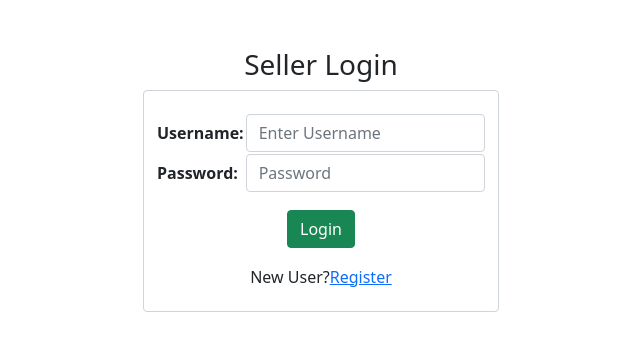
After one commit to VrindhaAravind/ElectronicStore, a Django app: page /seller/login in a window 1280 px wide. The commit adds this page. Shown: the top 351 px of the page, without its empty margins (319-959 px from the left). Run offline with Django 3.2, Linux system fonts and the light colour scheme.

Commit message:
Add product by seller

```diff
--- a/electronicstore/seller/forms.py
+++ b/electronicstore/seller/forms.py
@@ -1,7 +1,7 @@
 from django import forms
 from django.contrib.auth.models import User
 from django.contrib.auth.forms import UserCreationForm
-from .models import Seller_Details
+from .models import Seller_Details,Products
 
 class UserForm(UserCreationForm):
     username = forms.CharField(max_length=15, widget=(
@@ -33,3 +33,46 @@ class ProfileForm(forms.ModelForm):
     class Meta:
         model = Seller_Details
         fields = ['address','bank_name','account_number','ifsc_code']
+
+
+class LoginForm(forms.Form):
+    username = forms.CharField(max_length=15, widget=(
+        forms.TextInput(attrs={'class': 'form-control', 'placeholder': 'Enter Username'})))
+    password = forms.CharField(widget=forms.PasswordInput(attrs={'class': 'form-control', 'placeholder': 'Password'}))
+
+
+class ProductAddForm(forms.ModelForm):
+
+    class Meta:
+        model = Products
+        exclude = ('user',)
+
+        category_options = [
+            ('mobile','Mobile'),
+            ('laptop','Laptop'),
+            ('tablet','Tablet')
+        ]
+
+        brand_names = [
+            ('apple','Apple'),
+            ('samsung', 'Samsung'),
+            ('oneplus', 'OnePlus'),
+            ('redmi','Redmi'),
+            ('oppo', 'OPPO'),
+            ('lenovo', 'Lenovo')
+
+        ]
+
+        widgets = {
+            'product_name':forms.TextInput(attrs={'class':'from-control'}),
+            'category':forms.Select(choices=category_options),
+            'brand': forms.Select(choices=brand_names,attrs={'class': 'from-control'}),
+
+            'description': forms.TextInput(attrs={'class': 'from-control'}),
+            'price': forms.NumberInput(attrs={'class': 'from-control'}),
+            'stock': forms.NumberInput(attrs={'class': 'from-control'}),
+            'ram': forms.TextInput(attrs={'class': 'from-control'}),
+            'storage': forms.TextInput(attrs={'class': 'from-control'}),
+            'color': forms.TextInput(attrs={'class': 'from-control'}),
+            'offer': forms.NumberInput(attrs={'class': 'from-control'})
+        }
--- a/electronicstore/seller/templates/seller_base.html
+++ b/electronicstore/seller/templates/seller_base.html
@@ -5,6 +5,8 @@
     <title>Home</title>
 </head>
 <body>
-        <h1>WELCOME {{user.username}}</h1>
+        <h1>WELCOME {{user.first_name.capitalize}}</h1>
+        <a href="{%url 'add_product'%}"><button>Add Product</button></a>
+        <a href="{%url 'seller_logout'%}"><button>Logout</button></a>
 </body>
 </html>
--- /dev/null
+++ b/electronicstore/seller/templates/seller_login.html
@@ -0,0 +1,34 @@
+<!DOCTYPE html>
+<html lang="en">
+<head>
+    <meta charset="UTF-8">
+    <title>Login</title>
+    <!-- CSS only -->
+<link href="https://cdn.jsdelivr.net/npm/bootstrap@5.1.0/dist/css/bootstrap.min.css" rel="stylesheet" integrity="sha384-KyZXEAg3QhqLMpG8r+8fhAXLRk2vvoC2f3B09zVXn8CA5QIVfZOJ3BCsw2P0p/We" crossorigin="anonymous">
+</head>
+<body>
+    <div class="container mt-5">
+        <div class="row mt-5">
+            <div class="col-4"></div>
+            <div class="col-4 ">
+                <h3 class="text-center">Seller Login</h3>
+                <form action="" method="post" class="form-control">
+                    {%csrf_token%}
+                    <table class="mx-auto mt-3">
+                        {{form.as_table}}
+                    </table>
+
+                    <div style="text-align:center; padding:1px;">
+                        <input type="submit" value="Login" class="btn btn-success mt-3" >
+                    </div>
+                     <div class="container text-center mt-3">
+                    <p>New User?<a href="{%url 'seller_registration'%}">Register</a></p>
+                </div>
+                </form>
+
+            </div>
+            <div class="col-4"></div>
+        </div>
+    </div>
+</body>
+</html>
--- a/electronicstore/seller/urls.py
+++ b/electronicstore/seller/urls.py
@@ -1,10 +1,14 @@
 from django.urls import path
 from django.shortcuts import render,redirect
-from .views import register
+from .views import register,LoginView,seller_logout,add_product
+from django.contrib.auth.decorators import login_required
 
 
 urlpatterns = [
             path('register',register,name='seller_registration'),
-            path('base',lambda request : render(request,'seller_base.html'),name='base')
+            path('home',login_required(lambda request : render(request,'seller_base.html'),login_url='seller_login'),name='base'),
+            path('login',LoginView.as_view(),name='seller_login'),
+            path('user/logout',login_required(seller_logout,login_url='seller_login'),name='seller_logout'),
+            path('product/add',add_product,name='add_product')
 
 ]
--- a/electronicstore/seller/views.py
+++ b/electronicstore/seller/views.py
@@ -1,6 +1,11 @@
 from django.shortcuts import render,redirect
-from .forms import UserForm,ProfileForm
+from .forms import UserForm,ProfileForm,LoginForm,ProductAddForm
 from .models import Seller_Details
+from django.contrib.auth import authenticate,logout,login
+from django.contrib.auth.models import User,auth
+from django.views.generic import TemplateView
+from . import models
+from django.contrib import messages
 
 
 
@@ -30,3 +35,68 @@ def register(request):
 
         return render(request,'seller_registration.html',{'user_form':user_form,'profile_form':profile_form})
     return render(request, 'seller_registration.html', {'user_form': user_form, 'profile_form': profile_form})
+
+class LoginView(TemplateView):
+
+    template_name = 'seller_login.html'
+    form_class = LoginForm
+    model = User
+
+    def get_context_data(self, **kwargs):
+
+        context = super().get_context_data(**kwargs)
+        context['form'] = LoginForm()
+        return context
+
+    def post(self,request,*args,**kwargs):
+
+        login_form = LoginForm(request.POST)
+
+
+        id = User.objects.get(username=request.POST.get('username')).pk
+        # print(id)
+        if models.Seller_Details.objects.filter(username=request.POST.get('username')).exists():
+            print('user exist')
+
+            user = auth.authenticate(username=request.POST.get('username'), password=request.POST.get('password'))
+            print(user)
+            if user is not None:
+                auth.login(request, user)
+                return redirect('base')
+            else:
+                return render(request, 'seller_login.html')
+
+
+
+def seller_logout(request):
+
+    if request.user.is_authenticated:
+        logout(request)
+        return redirect('seller_login')
+    else:
+        return redirect('seller_login')
+
+
+def add_product(request):
+
+    form = ProductAddForm()
+    context = {}
+    context['form']= form
+
+    if request.method == "POST":
+
+        form = ProductAddForm(request.POST,request.FILES)
+        if form.is_valid():
+
+            instance = form.save(commit=False)
+            instance.user = request.user
+            instance.save()
+            # form.save()
+            # print('product saved')
+            messages.success(request,'Product Added')
+            return redirect('base')
+        else:
+            context['form'] = form
+            messages.error(request,'Failed to add')
+            return render(request,'add_product.html',context)
+    return render(request, 'add_product.html', context)
```
Also changed, not shown: electronicstore/seller/templates/add_product.html (added, +39 -0 lines), electronicstore/seller/templates/seller_registration.html (+4 -4 lines), electronicstore/db.sqlite3, electronicstore/images/wallpaperflare.com_wallpaper.jpg (added), electronicstore/images/wallpaperflare.com_wallpaper_0auHrtU.jpg (added), electronicstore/images/wallpaperflare.com_wallpaper_lKaMfr3.jpg (added), electronicstore/images/wp1913253-jarvis-wallpapers.jpg (added).
